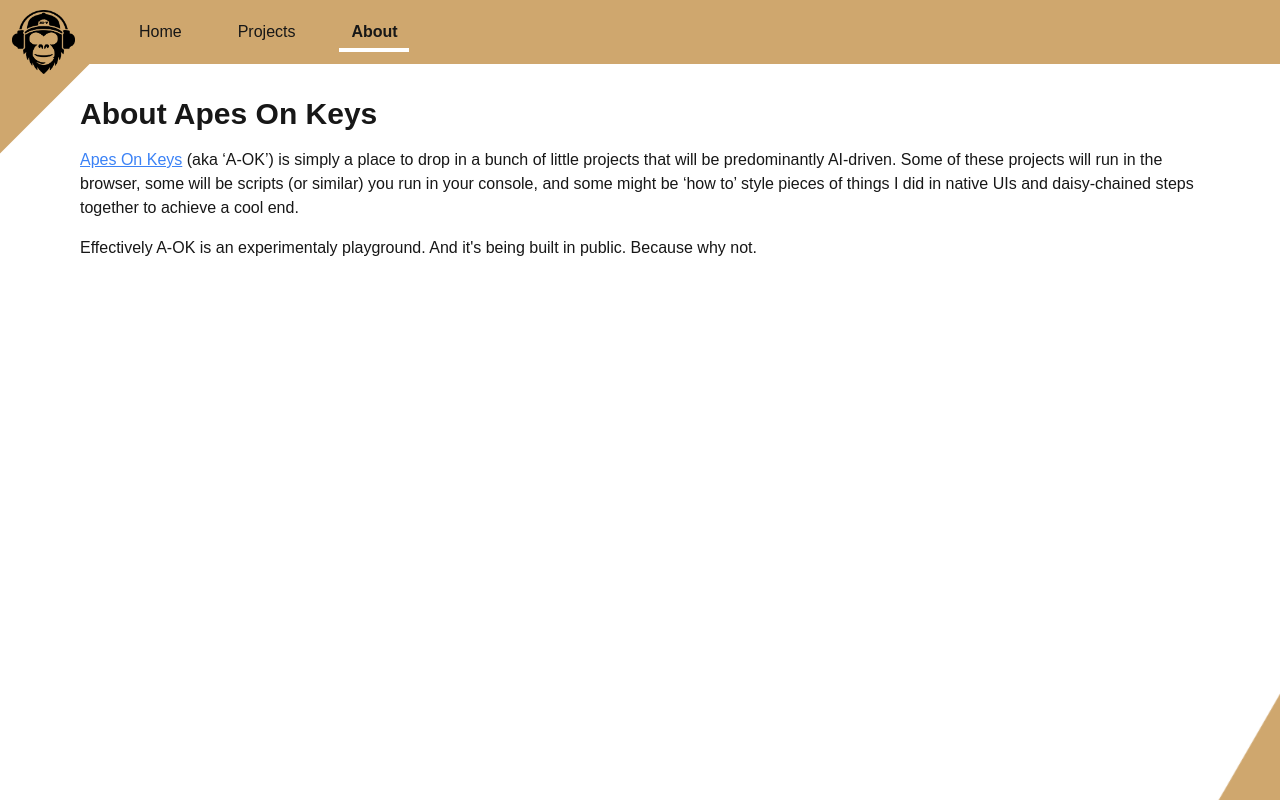
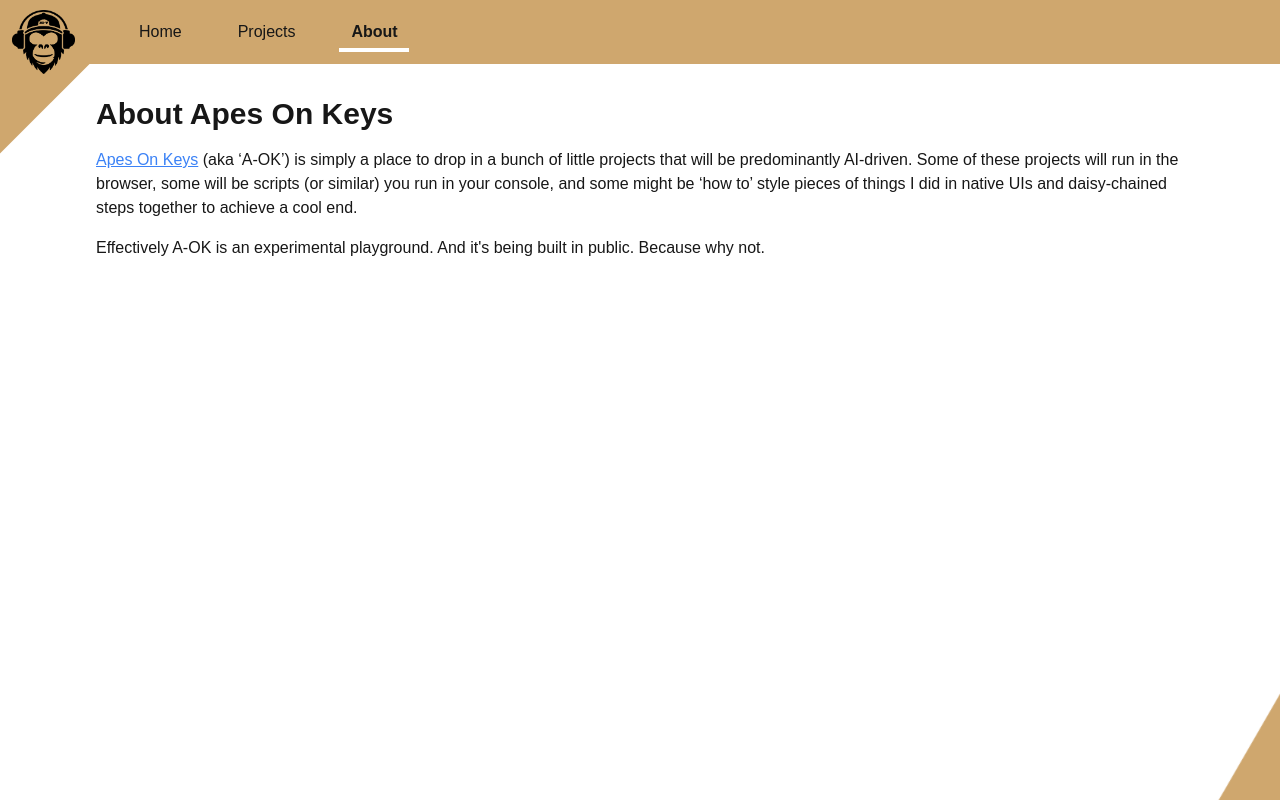
Before and after one commit to lucasdickey/gtd, a Next.js app: page /about in a window 1280 px wide. Built offline with nearby package versions, Linux system fonts and the light colour scheme; no server answers.

Commit message:
Adjust About layout to match Projects

```diff
--- a/src/app/about/page.tsx
+++ b/src/app/about/page.tsx
@@ -8,8 +8,7 @@ export const metadata: Metadata = {
 
 export default function About() {
   return (
-    <>
-      <div className="container mx-auto px-8 md:px-4 py-8 max-w-6xl">
+    <div className="container mx-auto px-8 py-8 max-w-6xl">
       <h1 className="text-3xl font-bold mb-4">About Apes On Keys</h1>
       <div className="prose dark:prose-invert mb-8">
         <p className="mb-4">
@@ -23,16 +22,15 @@ export default function About() {
           (aka &lsquo;A-OK&rsquo;) is simply a place to drop in a bunch of
           little projects that will be predominantly AI-driven. Some of these
           projects will run in the browser, some will be scripts (or similar)
-            you run in your console, and some might be &lsquo;how to&rsquo;
-            style pieces of things I did in native UIs and daisy-chained steps
-            together to achieve a cool end.
+          you run in your console, and some might be &lsquo;how to&rsquo; style
+          pieces of things I did in native UIs and daisy-chained steps together
+          to achieve a cool end.
         </p>
         <p className="mb-4">
-            Effectively A-OK is an experimentaly playground. And it&apos;s being
+          Effectively A-OK is an experimental playground. And it&apos;s being
           built in public. Because why not.
         </p>
       </div>
     </div>
-    </>
   )
 }
```
Lines whose indentation alone changed are shown as unchanged.
